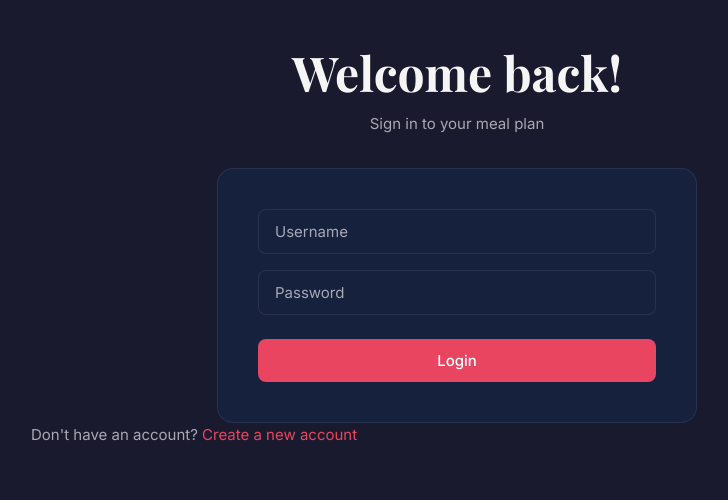
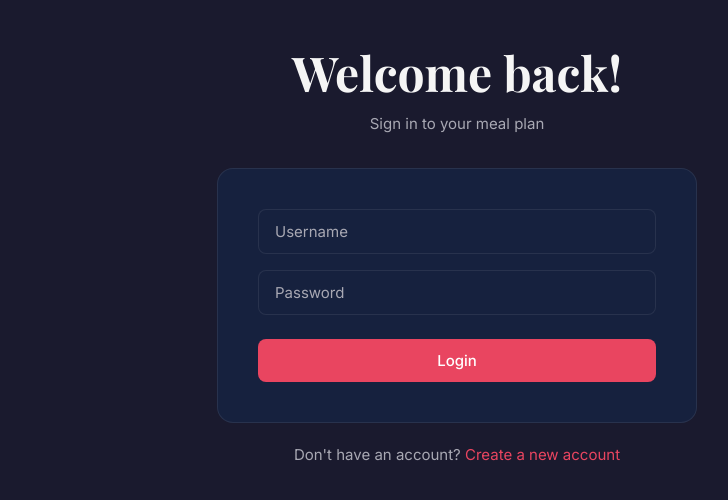
Before and after one commit to akhilg26/meal-plan-project, a React (Vite) app in the folder client/: page /login in a window 1280 px wide. Shown: the top 500 px of the page, without its empty margins (183-911 px from the left). Built offline with nearby package versions, Linux system fonts and the light colour scheme.

Commit message:
fixing spacing

```diff
--- a/client/src/pages/Login.jsx
+++ b/client/src/pages/Login.jsx
@@ -27,12 +27,12 @@ function Login(){
         <h1>Welcome back!</h1>
         <p>Sign in to your meal plan</p>
         </div>
-    <form onSubmit={handleSubmit}>
+    <form onSubmit={handleSubmit} style = {{marginBottom: '20px'}}>
 <input type="text" id="username" name="username" placeholder="Username" value = {username} onChange={(e) => setUsername(e.target.value)}></input> <br />
 <input type="password" id="password" name="password" placeholder="Password" value = {password} onChange={(e) => setPassword(e.target.value)}></input> <br />
 <button type="submit">Login</button>
     </form>
-    <p>Don't have an account? <Link to="/register">Create a new account</Link></p>
+    <center><p>Don't have an account? <Link to="/register">Create a new account</Link></p></center>
     </div>
 }
 export default Login
```
